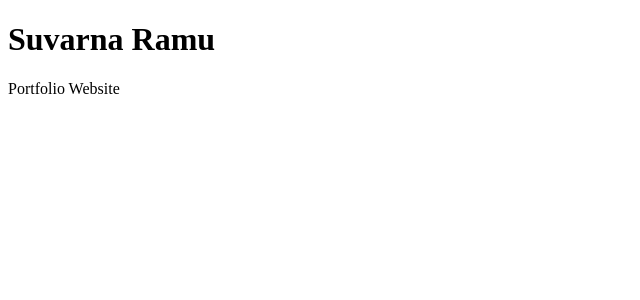
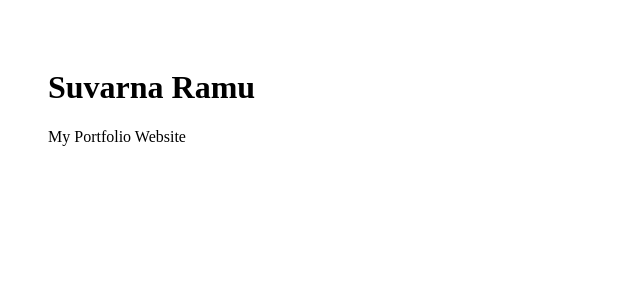
Before and after one commit to SuvarnaAdityan/Suvarna-Portfolio, a Next.js app: page / in a window 1280 px wide. Shown: the top 300 px of the page, without its empty margins (0-640 px from the left). Built offline with nearby package versions, Linux system fonts and the light colour scheme.

Commit message:
fix homepage 404

```diff
--- a/app/page.js
+++ b/app/page.js
@@ -1,8 +1,8 @@
 export default function Home() {
   return (
-    <main>
+    <main style={{ padding: "40px" }}>
       <h1>Suvarna Ramu</h1>
-      <p>Portfolio Website</p>
+      <p>My Portfolio Website</p>
     </main>
   );
 }
```
